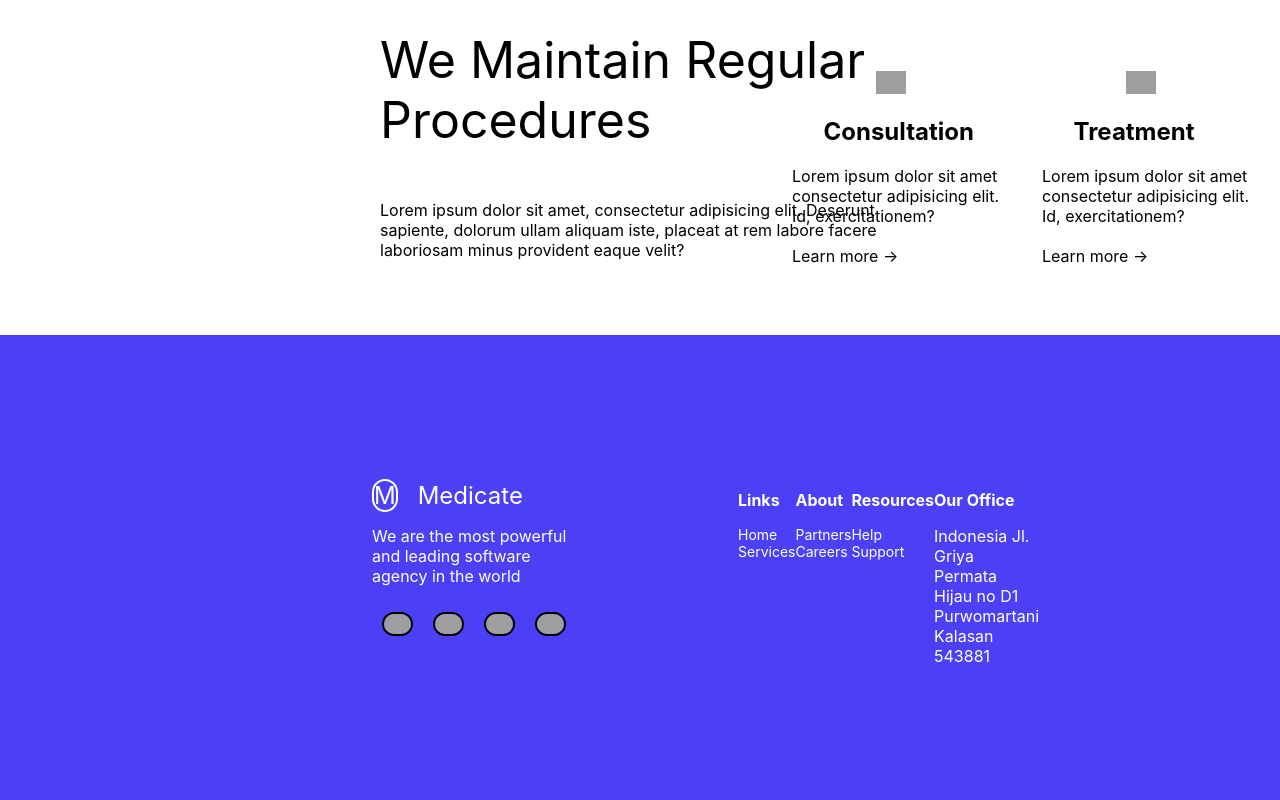
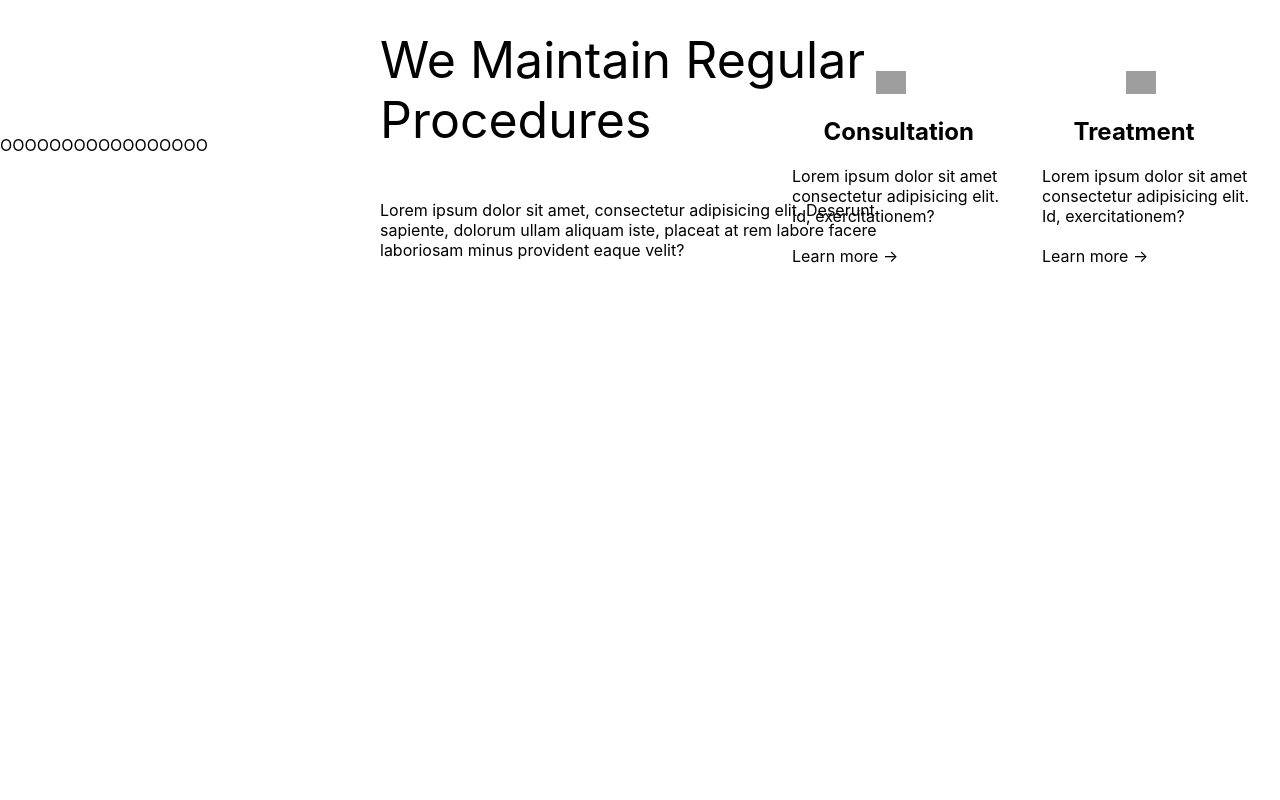
Before and after one commit to vfro1ov/med, a React (Create React App) app: page / in a window 1280 px wide. Shown: the part 1200-2000 px from the top of the page. Built offline with nearby package versions, Linux system fonts and the light colour scheme; grey boxes are pictures that could not be loaded.

Commit message:
add Doctors + fix

```diff
--- a/src/App.tsx
+++ b/src/App.tsx
@@ -1,6 +1,7 @@
 import React from 'react';
 import './App.css';
 import { Banner } from './components/Banner/Banner';
+import { Doctors } from './components/Doctors/Doctors';
 import { Footer } from './components/Footer/Footer';
 import { Header } from './components/Header/Header';
 import { Login } from './components/Login/Login';
@@ -12,6 +13,7 @@ function App() {
 	{/* <Login /> */}
 	<Banner />
 	<Service />
+	<Doctors />
 	<Footer />
 	</>;
 }
--- /dev/null
+++ b/src/components/Doctors/Doctors.scss
@@ -0,0 +1,5 @@
+.doctors {
+	width: 100%;
+	margin: 0;
+	height: 99vh;
+}
--- /dev/null
+++ b/src/components/Doctors/Doctors.tsx
@@ -0,0 +1,12 @@
+import { FunctionComponent } from 'react';
+import './Doctors.scss'
+
+export const Doctors: FunctionComponent<DoctorsProps> = () => {
+	return (
+		<div className="doctors">
+			<div className="doctors_wall">OOOOOOOOOOOOOOOOO</div>
+		</div>
+	);
+};
+
+export interface DoctorsProps {}
--- a/src/components/Footer/Footer.scss
+++ b/src/components/Footer/Footer.scss
@@ -14,6 +14,7 @@ footer {
 		margin-top: 146px;
 		color: #fff;
 		font-size: 24px;
+		padding-bottom: 20px;
 		span {
 			margin-right: 20px;
 			border: 2px solid #fff;
@@ -21,6 +22,7 @@ footer {
 		}
 		p {
 			font-size: 16px;
+			margin-bottom: 35px;
 		}
 	}
 	&__links {
@@ -36,7 +38,7 @@ footer {
 		&-item {
 			margin: 0;
 			height: 200px;
-			display: grid;
+			// display: grid;
 			grid-template-rows: 1fr 1fr;
 			grid-auto-rows: minmax(100px, 300px);
 			grid-column-gap: 5px;
--- a/src/components/Footer/Footer.tsx
+++ b/src/components/Footer/Footer.tsx
@@ -3,6 +3,7 @@ import { SocialHeader } from '../socialHeader/socialHeader';
 import './Footer.scss';
 
 export const Footer: FunctionComponent<FooterProps> = () => {
+
 	const footerLinks = [
 		{ header: 'Links', links: ['Home', 'Services', 'Invest'] },
 		{ header: 'About', links: ['Partners', 'Careers', 'Press'] },
@@ -22,16 +23,17 @@ export const Footer: FunctionComponent<FooterProps> = () => {
 						return (
 							<div className="footer__links-item">
 								<h3 key={index}>{footerLinks.header}</h3>
-								<li>{footerLinks.links[0]}</li>
+								{footerLinks.links.map((links) => (
+									<li>{links}</li>
+								))}
+
 								<li>{footerLinks.links[1]}</li>
 							</div>
 						);
 					})}
 					<div className="footer__links-contact">
-						<h3>
-							Our Office
-						</h3>
-							<p>Indonesia Jl. Griya Permata Hijau no D1 Purwomartani Kalasan 543881</p>
+						<h3>Our Office</h3>
+						<p>Indonesia Jl. Griya Permata Hijau no D1 Purwomartani Kalasan 543881</p>
 					</div>
 				</div>
 			</div>
--- a/src/components/Header/Header.scss
+++ b/src/components/Header/Header.scss
@@ -34,6 +34,7 @@ header {
 			justify-content: space-between;
 			color: #444444;
 			list-style: none;
+			cursor: pointer;
 		}
 	}
 	&__contact {
```
